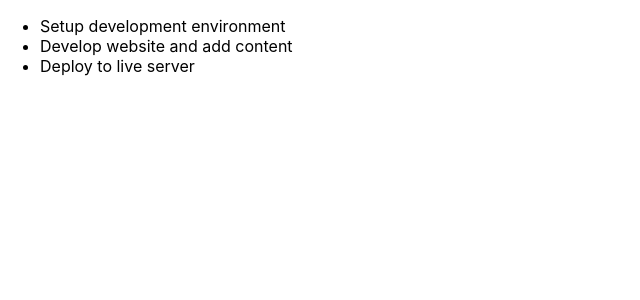
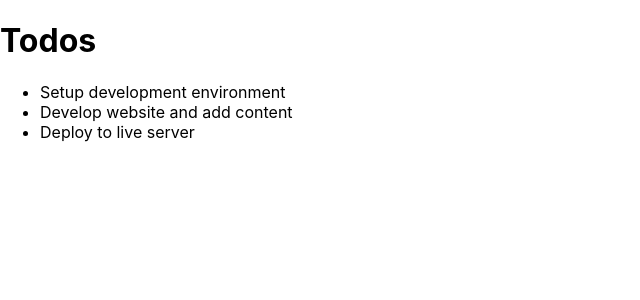
Before and after one commit to bobb-Rob/react-todo-app, a React (Create React App) app: page / in a window 1280 px wide. Shown: the top 300 px of the page, without its empty margins (0-640 px from the left). Built offline with nearby package versions, Linux system fonts and the light colour scheme.

Commit message:
add header component

```diff
--- /dev/null
+++ b/src/components/header.js
@@ -0,0 +1,9 @@
+import React from 'react';
+
+const Header = () => (
+  <header>
+    <h1>Todos</h1>
+  </header>
+);
+
+export default Header;
--- a/src/components/todoContainer.js
+++ b/src/components/todoContainer.js
@@ -2,6 +2,7 @@
 
 import React from 'react';
 import TodosList from './todosList';
+import Header from './header';
 
 class TodoContainer extends React.Component {
     state = {
@@ -27,7 +28,8 @@ class TodoContainer extends React.Component {
     render() {
         return (
             <div>
-               <TodosList todos={this.state.todos} />
+              <Header />
+              <TodosList todos={this.state.todos} />
             </div>
         )
     }
```
